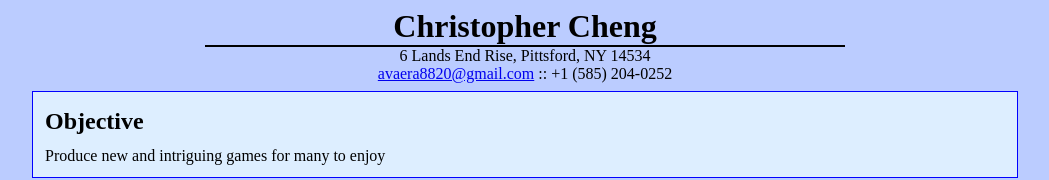
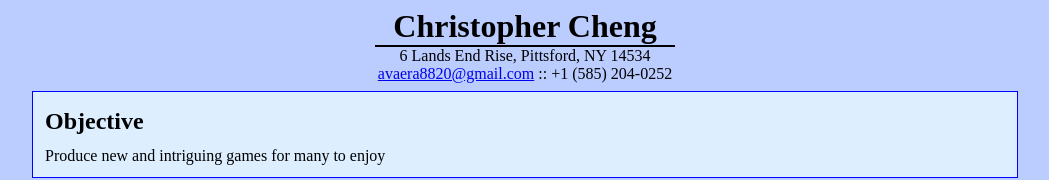
Before and after one commit to sctjkc01/sctjkc01.github.io, a plain HTML site: page resume/index.html in a window 1280 px wide. Shown: the top 180 px of the page, without its empty margins (115-1164 px from the left). Drawn offline with nearby package versions, Linux system fonts and the light colour scheme.

Commit message:
More style changes...

```diff
--- a/resume/index.html
+++ b/resume/index.html
@@ -14,7 +14,7 @@
         h1 {
             text-align: center;
             margin: 0 auto;
-            width: 640px;
+            max-width: 300px;
             border-bottom: 2px solid black;
         }
 
```
